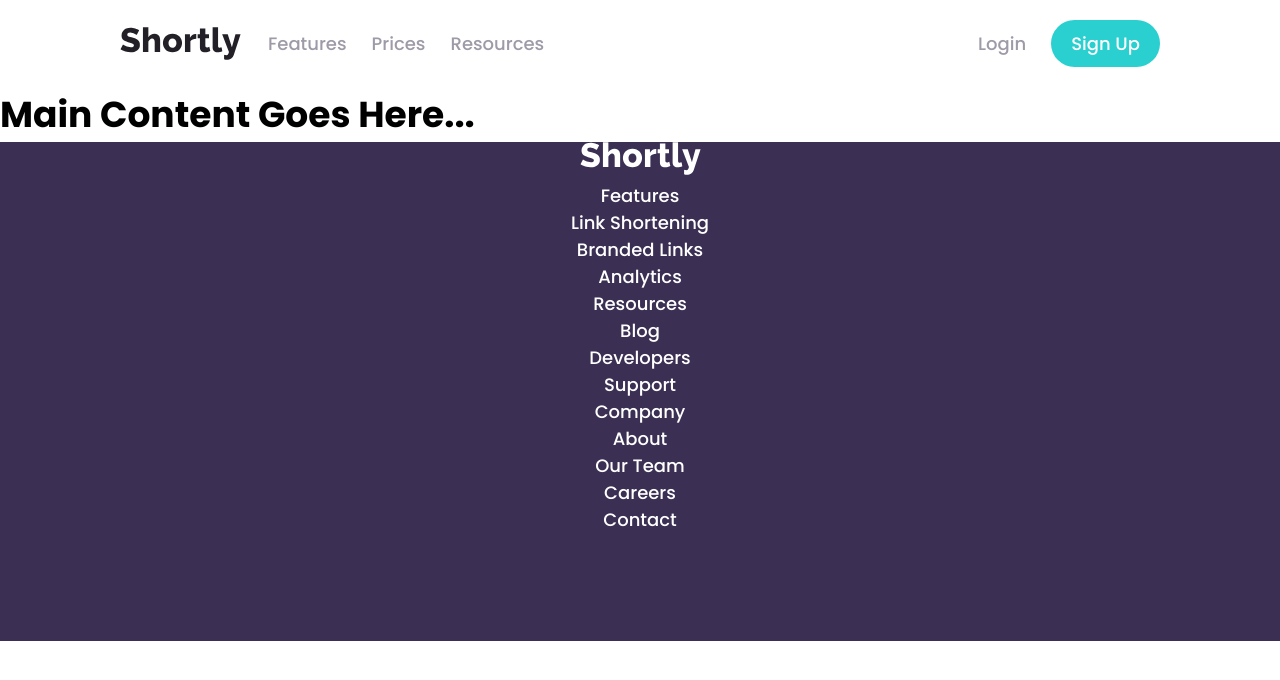
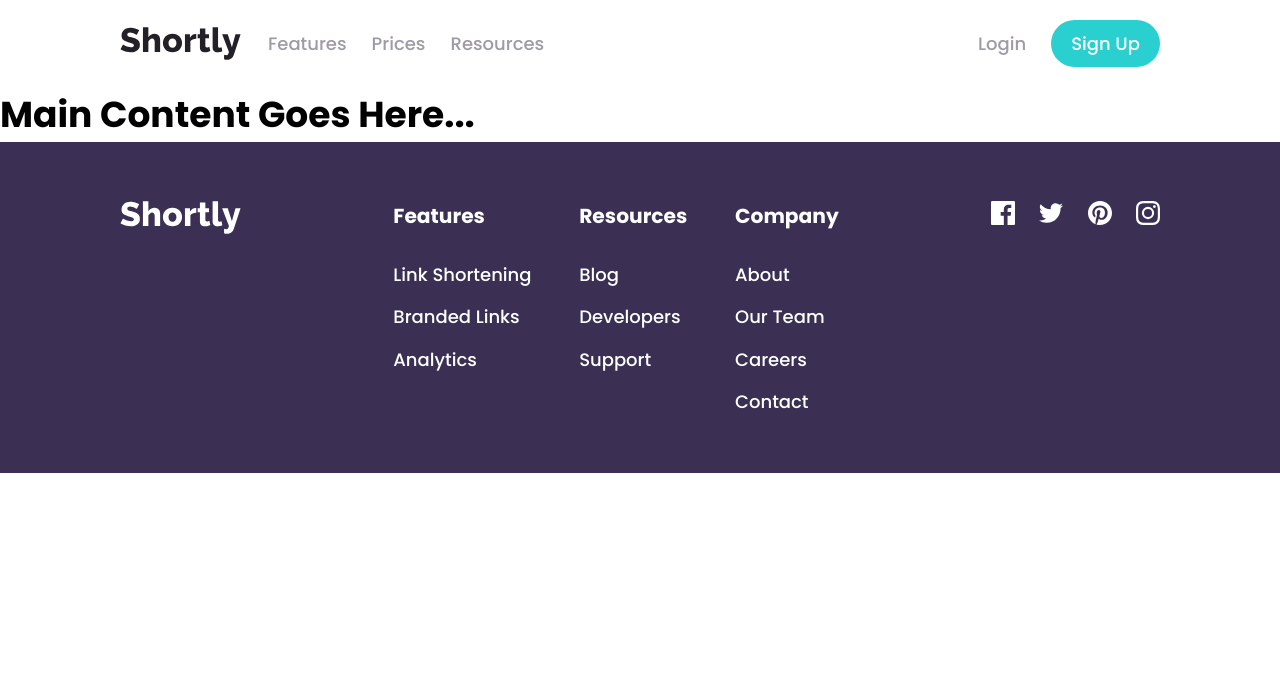
Before and after one commit to YacoubDweik/url-shortening-api-master, a Next.js app: page / in a window 1280 px wide. Shown: the top 680 px of the page. Built offline with nearby package versions, Linux system fonts and the light colour scheme.

Commit message:
Finished Footer

```diff
--- a/app/components/Footer.jsx
+++ b/app/components/Footer.jsx
@@ -72,16 +72,32 @@
         </nav>
         <ul className="social-list">
           <li className="list-item">
-            <Link href="#" className="item-link"></Link>
+            <Link href="#" className="item-link">
+              <svg xmlns="http://www.w3.org/2000/svg" width="24" height="24">
+                <path d="M22.675 0H1.325C.593 0 0 .593 0 1.325v21.351C0 23.407.593 24 1.325 24H12.82v-9.294H9.692v-3.622h3.128V8.413c0-3.1 1.893-4.788 4.659-4.788 1.325 0 2.463.099 2.795.143v3.24l-1.918.001c-1.504 0-1.795.715-1.795 1.763v2.313h3.587l-.467 3.622h-3.12V24h6.116c.73 0 1.323-.593 1.323-1.325V1.325C24 .593 23.407 0 22.675 0z" />
+              </svg>
+            </Link>
           </li>
           <li className="list-item">
-            <Link href="#" className="item-link"></Link>
+            <Link href="#" className="item-link">
+              <svg xmlns="http://www.w3.org/2000/svg" width="24" height="20">
+                <path d="M24 2.557a9.83 9.83 0 01-2.828.775A4.932 4.932 0 0023.337.608a9.864 9.864 0 01-3.127 1.195A4.916 4.916 0 0016.616.248c-3.179 0-5.515 2.966-4.797 6.045A13.978 13.978 0 011.671 1.149a4.93 4.93 0 001.523 6.574 4.903 4.903 0 01-2.229-.616c-.054 2.281 1.581 4.415 3.949 4.89a4.935 4.935 0 01-2.224.084 4.928 4.928 0 004.6 3.419A9.9 9.9 0 010 17.54a13.94 13.94 0 007.548 2.212c9.142 0 14.307-7.721 13.995-14.646A10.025 10.025 0 0024 2.557z" />
+              </svg>
+            </Link>
           </li>
           <li className="list-item">
-            <Link href="#" className="item-link"></Link>
+            <Link href="#" className="item-link">
+              <svg xmlns="http://www.w3.org/2000/svg" width="24" height="24">
+                <path d="M12 0C5.373 0 0 5.372 0 12c0 5.084 3.163 9.426 7.627 11.174-.105-.949-.2-2.405.042-3.441.218-.937 1.407-5.965 1.407-5.965s-.359-.719-.359-1.782c0-1.668.967-2.914 2.171-2.914 1.023 0 1.518.769 1.518 1.69 0 1.029-.655 2.568-.994 3.995-.283 1.194.599 2.169 1.777 2.169 2.133 0 3.772-2.249 3.772-5.495 0-2.873-2.064-4.882-5.012-4.882-3.414 0-5.418 2.561-5.418 5.207 0 1.031.397 2.138.893 2.738a.36.36 0 01.083.345l-.333 1.36c-.053.22-.174.267-.402.161-1.499-.698-2.436-2.889-2.436-4.649 0-3.785 2.75-7.262 7.929-7.262 4.163 0 7.398 2.967 7.398 6.931 0 4.136-2.607 7.464-6.227 7.464-1.216 0-2.359-.631-2.75-1.378l-.748 2.853c-.271 1.043-1.002 2.35-1.492 3.146C9.57 23.812 10.763 24 12 24c6.627 0 12-5.373 12-12 0-6.628-5.373-12-12-12z" />
+              </svg>
+            </Link>
           </li>
           <li className="list-item">
-            <Link href="#" className="item-link"></Link>
+            <Link href="#" className="item-link">
+              <svg xmlns="http://www.w3.org/2000/svg" width="24" height="24">
+                <path d="M12 2.163c3.204 0 3.584.012 4.85.07 3.252.148 4.771 1.691 4.919 4.919.058 1.265.069 1.645.069 4.849 0 3.205-.012 3.584-.069 4.849-.149 3.225-1.664 4.771-4.919 4.919-1.266.058-1.644.07-4.85.07-3.204 0-3.584-.012-4.849-.07-3.26-.149-4.771-1.699-4.919-4.92-.058-1.265-.07-1.644-.07-4.849 0-3.204.013-3.583.07-4.849.149-3.227 1.664-4.771 4.919-4.919 1.266-.057 1.645-.069 4.849-.069zM12 0C8.741 0 8.333.014 7.053.072 2.695.272.273 2.69.073 7.052.014 8.333 0 8.741 0 12c0 3.259.014 3.668.072 4.948.2 4.358 2.618 6.78 6.98 6.98C8.333 23.986 8.741 24 12 24c3.259 0 3.668-.014 4.948-.072 4.354-.2 6.782-2.618 6.979-6.98.059-1.28.073-1.689.073-4.948 0-3.259-.014-3.667-.072-4.947-.196-4.354-2.617-6.78-6.979-6.98C15.668.014 15.259 0 12 0zm0 5.838a6.162 6.162 0 100 12.324 6.162 6.162 0 000-12.324zM12 16a4 4 0 110-8 4 4 0 010 8zm6.406-11.845a1.44 1.44 0 100 2.881 1.44 1.44 0 000-2.881z" />
+              </svg>
+            </Link>
           </li>
         </ul>
       </div>
--- a/app/globals.css
+++ b/app/globals.css
@@ -42,7 +42,8 @@
   cursor: pointer;
 }
 
-picture {
+picture,
+svg {
   display: block;
 }
 
@@ -260,11 +261,83 @@
 /* Footer */
 
 .main-footer {
+  padding: 3.25rem 0;
   background-color: var(--purple);
   color: var(--white);
-  text-align: center;
 }
 
-.main-footer-logo svg {
+.main-footer-container {
+  display: flex;
+  flex-direction: column;
+  justify-content: center;
+  align-items: center;
+  gap: 3.25rem;
+}
+
+.main-footer svg {
   fill: var(--white);
+  transition: var(--transition-duration);
 }
+
+.main-footer a {
+  transition: var(--transition-duration);
+}
+
+.main-footer-nav a:hover {
+  color: var(--blue);
+}
+
+.main-footer-nav,
+.main-footer-nav .nav-list {
+  display: flex;
+  flex-direction: column;
+  justify-content: center;
+  align-items: center;
+}
+
+.main-footer-nav {
+  gap: 2.65rem;
+}
+
+.main-footer-nav .nav-list {
+  gap: 0.85rem;
+}
+
+.main-footer-nav .list-title {
+  margin-bottom: 0.85rem;
+  font-size: 1.125rem;
+  font-weight: 700;
+}
+
+.social-list {
+  display: flex;
+  justify-content: center;
+  align-items: center;
+  gap: 1.35rem;
+}
+
+.main-footer .social-list a {
+  display: flex;
+}
+
+.main-footer .social-list a:hover svg {
+  fill: var(--blue);
+}
+
+@media (min-width: 48rem) {
+  .main-footer-container,
+  .main-footer-nav {
+    flex-direction: row;
+    justify-content: space-between;
+    align-items: flex-start;
+  }
+  .main-footer-container {
+    gap: 0;
+  }
+  .main-footer-nav {
+    margin: 0 auto;
+  }
+  .main-footer-nav .nav-list {
+    align-items: flex-start;
+  }
+}
```
